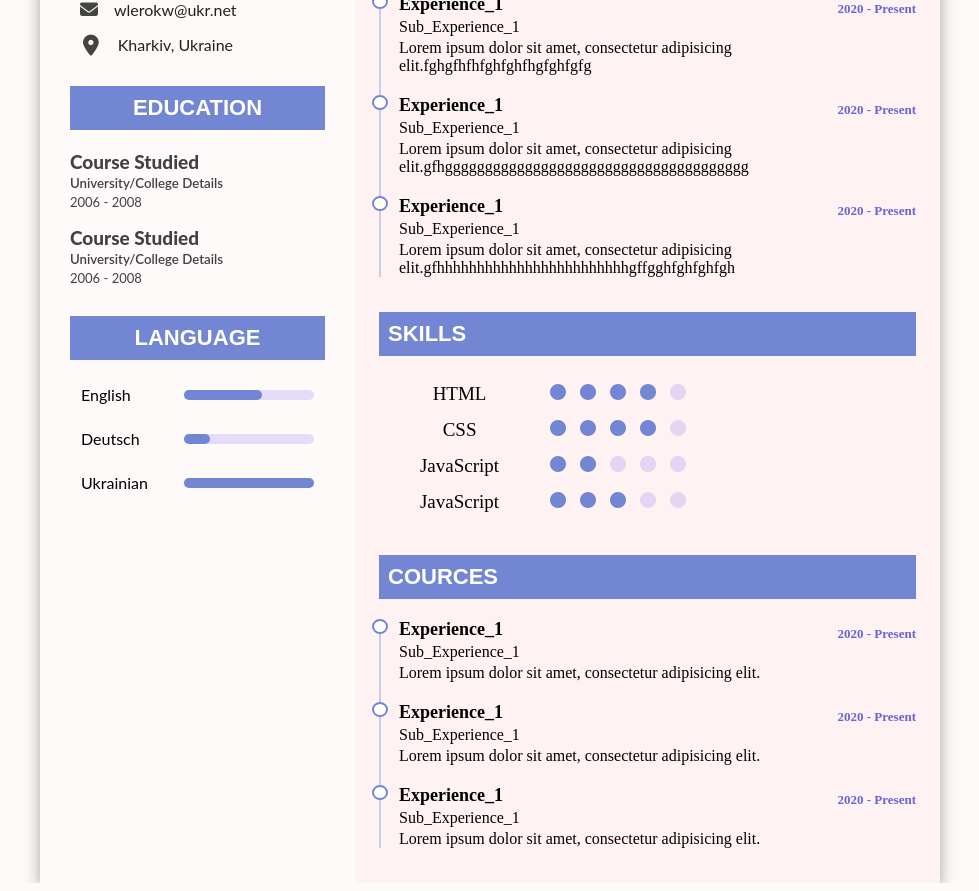
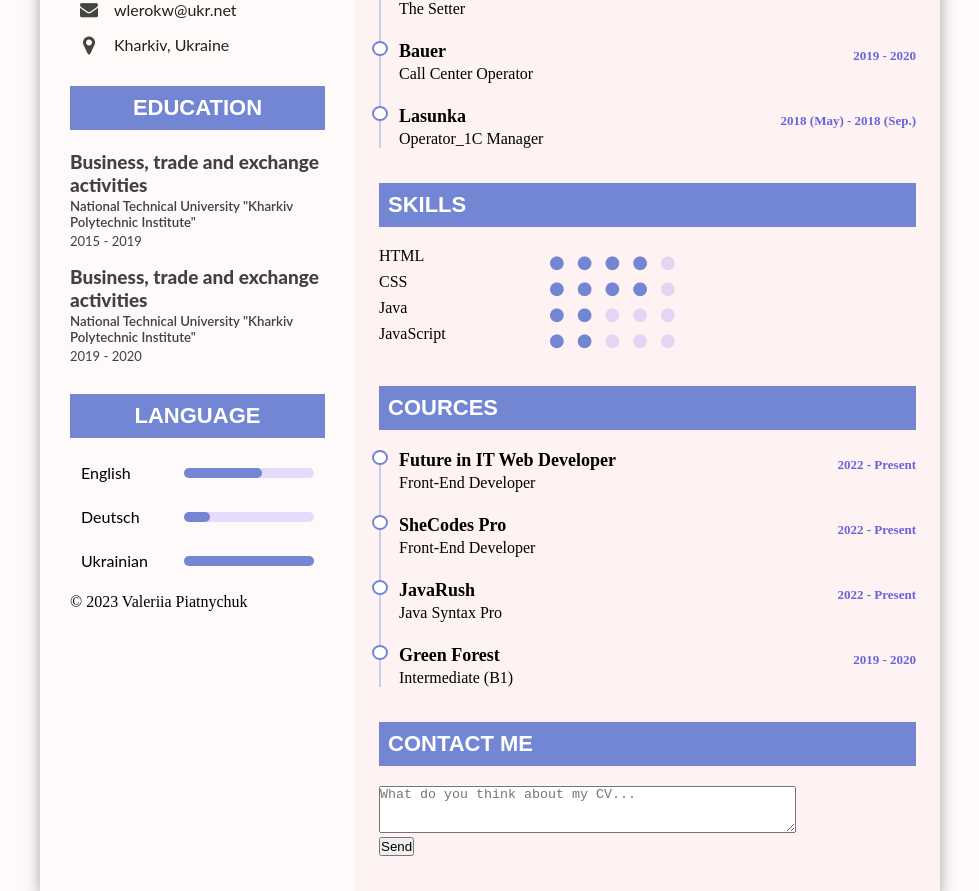
Before and after one commit to leronda/rsume, a plain HTML site: page index.html in a window 1280 px wide. Shown: the part 555-1446 px from the top of the page, without its empty margins (150-1129 px from the left). Drawn offline with Linux system fonts and the light colour scheme.

Commit message:
Add files via upload

```diff
--- a/index.html
+++ b/index.html
@@ -9,10 +9,6 @@
       rel="stylesheet"
       href="https://cdnjs.cloudflare.com/ajax/libs/font-awesome/4.7.0/css/font-awesome.min.css"
     />
-    <script
-      src="https://kit.fontawesome.com/a076d05399.js"
-      crossorigin="anonymous"
-    ></script>
     <title>Resume</title>
   </head>
   <body>
@@ -28,21 +24,19 @@
               <li><a href="#skills">Skills</a></li>
               <li><a href="#language">Language</a></li>
               <li><a href="#cources">Cources</a></li>
-              <li><a href="#interest">Interest</a></li>
               <li><a href="#contact-me">Contact me</a></li>
             </ul>
           </div>
         </div>
         <div class="left-box">
-          <div class="profile">
+          <div class="profile" id="up">
             <img src="image/me3.jpeg" />
           </div>
-
           <div class="info" id="contact">
             <h2 class="group text-center">Contact</h2>
             <div class="contact-list">
               <div class="icon-container">
-                <i class="fa fa-telegram" style="font-size: 20px;"></i>
+                <i class="fa fa-telegram" style="font-size: 20px"></i>
               </div>
               <div class="contact-text">
                 <a href="tel:+380951960854">+38(095)196 0854</a>
@@ -50,7 +44,7 @@
             </div>
             <div class="contact-list">
               <div class="icon-container">
-                <i class="fa fa-envelope" style="font-size: 18px;"></i>
+                <i class="fa fa-envelope" style="font-size: 18px"></i>
               </div>
               <div class="contact-text">
                 <a href="mailto:%3Cwlerokw@ukr.net%3E">wlerokw@ukr.net</a>
@@ -75,21 +69,29 @@
           <div class="education-container" id="education">
             <h2 class="group text-center">Education</h2>
             <div class="course">
-              <h2 class="education-title">Course Studied</h2>
-              <h5 class="college-name">University/College Details</h5>
-              <p class="education-date">2006 - 2008</p>
+              <h2 class="education-title">
+                Business, trade and exchange activities
+              </h2>
+              <h5 class="college-name">
+                National Technical University "Kharkiv Polytechnic Institute"
+              </h5>
+              <p class="education-date">2015 - 2019</p>
             </div>
             <div class="course">
-              <h2 class="education-title">Course Studied</h2>
-              <h5 class="college-name">University/College Details</h5>
-              <p class="education-date">2006 - 2008</p>
+              <h2 class="education-title">
+                Business, trade and exchange activities
+              </h2>
+              <h5 class="college-name">
+                National Technical University "Kharkiv Polytechnic Institute"
+              </h5>
+              <p class="education-date">2019 - 2020</p>
             </div>
           </div>
           <div class="language-container" id="language">
             <h2 class="group text-center">Language</h2>
             <div class="language-grp">
               <div class="left-lang">
-                <p>English</p>
+                <p class="p-language">English</p>
               </div>
               <div class="right-lang">
                 <div class="layer-outer">
@@ -99,7 +101,7 @@
             </div>
             <div class="language-grp">
               <div class="left-lang">
-                <p>Deutsch</p>
+                <p class="p-language">Deutsch</p>
               </div>
               <div class="right-lang">
                 <div class="layer-outer">
@@ -109,7 +111,7 @@
             </div>
             <div class="language-grp">
               <div class="left-lang">
-                <p>Ukrainian</p>
+                <p class="p-language">Ukrainian</p>
               </div>
               <div class="right-lang">
                 <div class="layer-outer">
@@ -118,22 +120,26 @@
               </div>
             </div>
           </div>
+          <footer>
+            <div class="footer">
+              <p>&#169; 2023 Valeriia Piatnychuk</p>
+            </div>
+          </footer>
         </div>
         <div class="right-box">
           <div class="name">
             <h1 class="firstname">Valeriia</h1>
             <h1 class="lastname">Piatnychuk</h1>
-            <p class="position">Front-end Developers</p>
+            <p class="position">Junior Front-End Developer</p>
           </div>
 
           <div class="right-heading">
             <h2 class="group" id="profile">Profile</h2>
             <p class="p1">
-              Lorem Ipsum is simply dummy text of the printing and typesetting
-              industry. Lorem Ipsum has been the industry's standard dummy text
-              ever since the 1500s, when an unknown printer took a galley of
-              type and scrambled it to make a type specimen book. It has
-              survived not only five centuries
+              I'm an enthusiastic and detail-oriented Frontend Software Engineer
+              seeking an entry-level position with Company to use my skills in
+              coding, troubleshooting complex problems, and assisting in the
+              timely completion of projects.
             </p>
           </div>
           <div class="experience" id="work-experience">
@@ -142,40 +148,28 @@
               <li>
                 <div class="item">
                   <div class="item-grp">
-                    <p class="title">Experience_1</p>
-                    <p class="sub_title">Sub_Experience_1</p>
-                    <span class="timeline">2020 - Present</span>
+                    <p class="title">Volleyball player</p>
+                    <p class="sub_title">The Setter</p>
+                    <span class="timeline">2020 - 2022</span>
                   </div>
-                  <p class="content">
-                    Lorem ipsum dolor sit amet, consectetur adipisicing
-                    elit.fghgfhfhfghfghfhgfghfgfg
-                  </p>
                 </div>
               </li>
               <li>
                 <div class="item">
                   <div class="item-grp">
-                    <p class="title">Experience_1</p>
-                    <p class="sub_title">Sub_Experience_1</p>
-                    <span class="timeline">2020 - Present</span>
+                    <p class="title">Bauer</p>
+                    <p class="sub_title">Call Center Operator</p>
+                    <span class="timeline">2019 - 2020</span>
                   </div>
-                  <p class="content">
-                    Lorem ipsum dolor sit amet, consectetur adipisicing
-                    elit.gfhgggggggggggggggggggggggggggggggggggggg
-                  </p>
                 </div>
               </li>
               <li>
                 <div class="item">
                   <div class="item-grp">
-                    <p class="title">Experience_1</p>
-                    <p class="sub_title">Sub_Experience_1</p>
-                    <span class="timeline">2020 - Present</span>
+                    <p class="title">Lasunka</p>
+                    <p class="sub_title">Operator_1C Manager</p>
+                    <span class="timeline">2018 (May) - 2018 (Sep.)</span>
                   </div>
-                  <p class="content">
-                    Lorem ipsum dolor sit amet, consectetur adipisicing
-                    elit.gfhhhhhhhhhhhhhhhhhhhhhhhhgffgghfghfghfgh
-                  </p>
                 </div>
               </li>
             </ul>
@@ -183,7 +177,7 @@
           <div class="skills" id="skills">
             <h2 class="group">Skills</h2>
             <div>
-              <div class="left-skills"><p class="p25">HTML</p></div>
+              <div class="left-skills"><p class="p-skills">HTML</p></div>
               <div class="right-skills">
                 <i class="fa fa-circle circle"></i>
                 <i class="fa fa-circle circle"></i>
@@ -193,7 +187,7 @@
               </div>
               <div class="clearfix"></div>
 
-              <div class="left-skills"><p class="p25">CSS</p></div>
+              <div class="left-skills"><p class="p-skills">CSS</p></div>
               <div class="right-skills">
                 <i class="fa fa-circle circle"></i>
                 <i class="fa fa-circle circle"></i>
@@ -202,7 +196,7 @@
                 <i class="fa fa-circle circle1"></i>
               </div>
               <div class="clearfix"></div>
-              <div class="left-skills"><p class="p25">JavaScript</p></div>
+              <div class="left-skills"><p class="p-skills">Java</p></div>
               <div class="right-skills">
                 <i class="fa fa-circle circle"></i>
                 <i class="fa fa-circle circle"></i>
@@ -212,60 +206,78 @@
               </div>
 
               <div class="clearfix"></div>
-              <div class="left-skills"><p class="p25">JavaScript</p></div>
+              <div class="left-skills"><p class="p-skills">JavaScript</p></div>
               <div class="right-skills">
                 <i class="fa fa-circle circle"></i>
                 <i class="fa fa-circle circle"></i>
-                <i class="fa fa-circle circle"></i>
+                <i class="fa fa-circle circle1"></i>
                 <i class="fa fa-circle circle1"></i>
                 <i class="fa fa-circle circle1"></i>
               </div>
               <div class="clearfix"></div>
             </div>
           </div>
-          <div class="cources">
-            <h2 class="group" id="cources">Cources</h2>
+          <div class="cources" id="cources">
+            <h2 class="group">Cources</h2>
             <ul class="experience-grp">
               <li>
                 <div class="item">
                   <div class="item-grp">
-                    <p class="title">Experience_1</p>
-                    <p class="sub_title">Sub_Experience_1</p>
-                    <span class="timeline">2020 - Present</span>
+                    <p class="title">Future in IT Web Developer</p>
+                    <p class="sub_title">Front-End Developer</p>
+                    <span class="timeline">2022 - Present</span>
                   </div>
-                  <p class="content">
-                    Lorem ipsum dolor sit amet, consectetur adipisicing elit.
-                  </p>
                 </div>
               </li>
               <li>
                 <div class="item">
                   <div class="item-grp">
-                    <p class="title">Experience_1</p>
-                    <p class="sub_title">Sub_Experience_1</p>
-                    <span class="timeline">2020 - Present</span>
+                    <p class="title">SheCodes Pro</p>
+                    <p class="sub_title">Front-End Developer</p>
+                    <span class="timeline">2022 - Present</span>
                   </div>
-                  <p class="content">
-                    Lorem ipsum dolor sit amet, consectetur adipisicing elit.
-                  </p>
                 </div>
               </li>
               <li>
                 <div class="item">
                   <div class="item-grp">
-                    <p class="title">Experience_1</p>
-                    <p class="sub_title">Sub_Experience_1</p>
-                    <span class="timeline">2020 - Present</span>
+                    <p class="title">JavaRush</p>
+                    <p class="sub_title">Java Syntax Pro</p>
+                    <span class="timeline">2022 - Present</span>
                   </div>
-                  <p class="content">
-                    Lorem ipsum dolor sit amet, consectetur adipisicing elit.
-                  </p>
+                </div>
+              </li>
+              <li>
+                <div class="item">
+                  <div class="item-grp">
+                    <p class="title">Green Forest</p>
+                    <p class="sub_title">Intermediate (B1)</p>
+                    <span class="timeline">2019 - 2020</span>
+                  </div>
                 </div>
               </li>
             </ul>
           </div>
+          <div class="contact-form" id="contact-me">
+            <h2 class="group">Contact me</h2>
+            <form action="wlerokw@ukr.net" method="post">
+              <div>
+                <textarea
+                  type="text"
+                  cols="50"
+                  rows="3"
+                  name="textarea"
+                  placeholder="What do you think about my CV..."
+                ></textarea>
+              </div>
+              <div class="btn-form">
+                <button type="submit">Send</button>
+              </div>
+            </form>
+          </div>
         </div>
       </div>
+      <a href="#up"> <div class="up"></div></a>
     </div>
   </body>
 </html>
```
